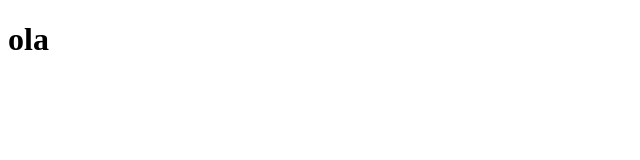
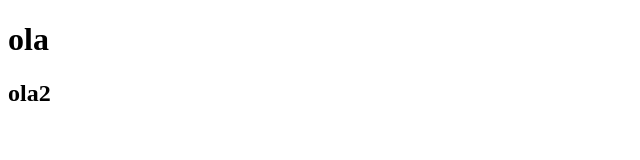
Before and after one commit to edimaiquemaciel/repo-teste-aula, a plain HTML site: page index.html in a window 1280 px wide. Shown: the full height of the page, 0-640 px from the left. Drawn offline with Linux system fonts and the light colour scheme.

Commit message:
segundo commit

```diff
--- a/index.html
+++ b/index.html
@@ -8,6 +8,7 @@
 </head>
 <body>
     <h1>ola</h1>
+    <h2>ola2</h2>
 
 </body>
 </html>
```
